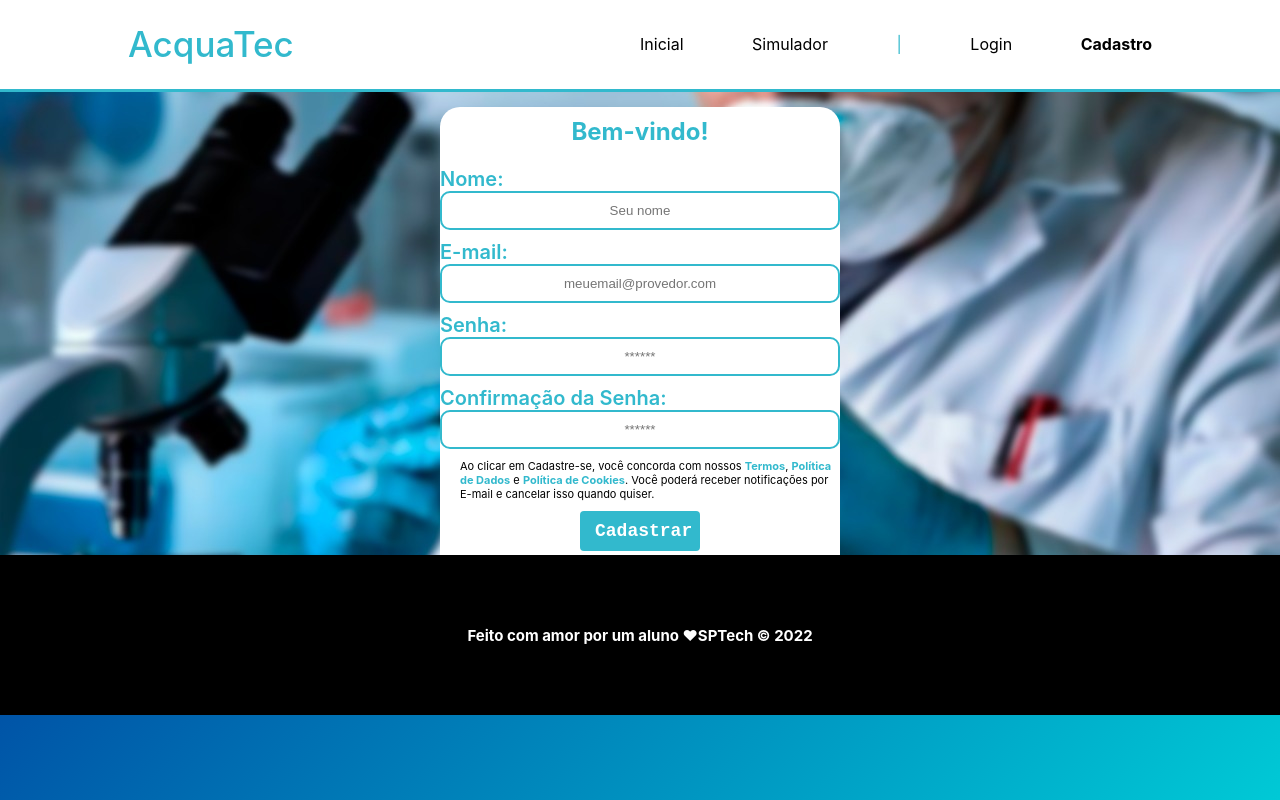
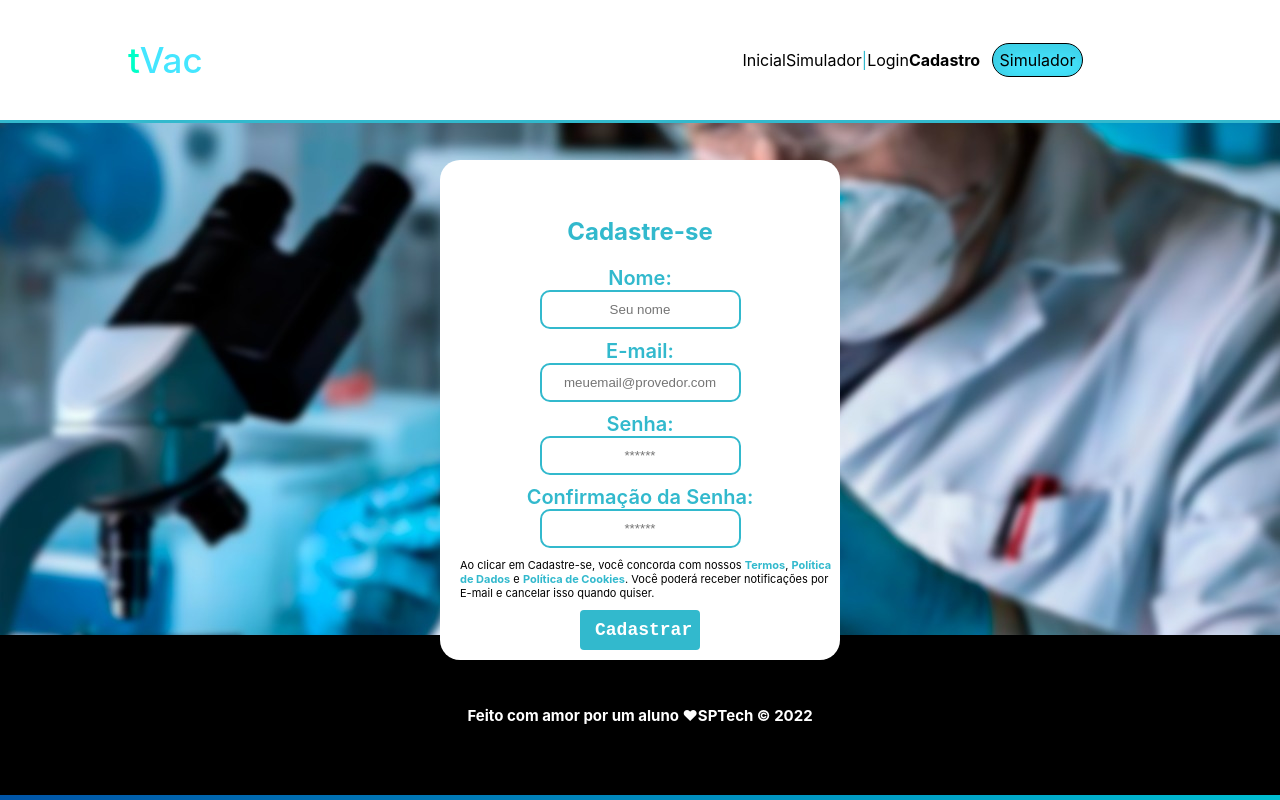
Before and after one commit to henrique-medeiros/SPRINT-2, a website: page public/cadastro.html in a window 1280 px wide. Drawn offline with Linux system fonts and the light colour scheme.

Commit message:
atualização cadastro

```diff
--- /dev/null
+++ b/cadastro/estilos1.css
@@ -0,0 +1,237 @@
+
+
+    body{
+    margin: 0px;
+    }
+    .corpo {
+    margin: 0;
+    font-family: monospace;
+    font-family: -apple-system, BlinkMacSystemFont, 'Segoe UI', Roboto, Oxygen, Ubuntu, Cantarell, 'Open Sans', 'Helvetica Neue', sans-serif;
+    }
+
+    .header {
+        border-bottom: 3px solid #32b9cd;
+        background-color: #ffffff;
+        width: 100vw;
+        height: 15vh;
+        position: fixed;
+    }
+
+    .header .container {
+        justify-content: space-between;
+    }
+
+    .header a {
+        text-decoration: none;
+        color: #000000;
+    }
+
+    li:hover {
+        text-decoration: underline;
+    }
+
+    .titulo {
+        margin: 0;
+        color: #32b9cd;
+    }
+
+    .container {
+        width: 80%;
+        margin: auto;
+        display: flex;
+        color: white;
+    }
+
+    .header .container {
+        justify-content: space-between;
+        align-items: center;
+        height: 100%;
+    }
+
+    .navbar {
+        width: 40%;
+        display: flex;
+        align-items: center;
+        justify-content: space-between;
+        list-style: none;
+        color: #32b9cd;
+    }
+
+    .agora {
+        font-weight: 650;
+        color: #32b9cd;
+    }
+
+    #faleconosco {
+        background-color: #32b9cd;
+        padding: 1.5%;
+        border-radius: 100px;
+        margin-left: 3%;
+        border: 1px solid black;
+        box-shadow: inset 5px 5px 15px 5px rgba(0,0,0,0.1);
+    }
+
+    .titulo {
+        color: #32b9cd;
+        width: fit-content;
+        font-weight: 500;
+        font-size: 35px;
+        background-color: white;
+    }
+
+    .fundo {
+        background-image:url(imagens/bg-propaganda-vacinas-para-home.png) ;
+        height: 65vh;
+        padding: 40px 0;
+        color: white;
+        background-size: cover;
+    }
+
+    .banner {
+        height: 500px;
+        background-size: cover;
+    }
+
+    .banner .card {
+        background-color: rgba(240, 248, 255, 0.418);
+        height: 450px;
+        width: 400px;
+        display: flex;
+        flex-direction: column;
+        align-items: center;
+        justify-content: center;
+        margin: auto;
+        margin-top: 20px;
+    }
+
+    .banner .card h1 h4 {
+        color: darkred;
+    }
+
+    .btn {
+        font-family: monospace;
+        margin-top: 10px;
+        border: 0;
+        font-weight: 600;
+        background-color: darkred;
+        color: white;
+        font-size: 18px;
+        border-radius: 4px;
+        padding: 10px 15px;
+
+    }
+
+    input {
+        height: 30px;
+        border: 2px solid #32b9cd;
+        border-radius: 8px;
+    }
+
+    /* Cadastro */
+
+    .containerCad {
+        width: 80%;
+        height: 80%;
+        margin: auto;
+        display: flex;
+        color: #32b9cd;
+    }
+
+    .cardCad {
+        margin-top: 5%;
+    }
+
+    .cardCad  h1 {
+        color: #32b9cd;
+        margin-top: initial;
+
+    }
+
+    .bannerCL {
+        height: 555px;
+        background-image: url("../Imagens site/fundo mao.jpg");
+        background-size: cover;
+    }
+
+    .bannerCL .cardCad {
+        background-color: white;
+        height: 450px;
+        width: 400px;
+        display: flex;
+        flex-direction: column;
+        align-items: center;
+        justify-content:space-around;
+        margin: auto;
+        margin-top: 5%;
+        padding: 10px 0;
+        border-radius: 20px;
+    }
+
+    .btnCad {
+        font-family: monospace;
+        margin-top: 10px;
+        border: 0;
+        font-weight: 600;
+        background-color: #32b9cd;
+        color: white;
+        font-size: 18px;
+        border-radius: 4px;
+        padding: 10px 15px;
+        cursor: pointer;
+    }
+
+
+
+    .letrinhas {
+        font-size: 11px;
+        margin-left: 5%;
+        color: black;
+    }
+
+    /* Login */
+
+    .cardLog {
+        background-color: white; /* ou #ffffff8f */
+        height: 315px;
+        width: 400px;
+        display: flex;
+        flex-direction: column;
+        align-items: center;
+        margin: auto;
+        margin-top: 10%;
+        padding: 10px 0;
+        color: #32b9cd;
+        border-radius: 20px;
+    }
+
+    .btnLog {
+        font-family: monospace;
+        margin-top: 10px;
+        border: 0;
+        font-weight: 600;
+        background-color: #32b9cd;
+        color: white;
+        font-size: 18px;
+        border-radius: 4px;
+        padding: 10px 15px;
+        cursor: pointer;
+        width: 175px;
+    }
+
+/* footer */
+    .footer {
+        background-color: #32b9cd;
+        height: 20vh;
+        color: white;
+        display: flex;
+        font-size: 15px;
+        width: 100%;
+      }
+
+      .footer .container {
+        justify-content: center;
+      }
+
+      body #espacamento {
+  height: 10vh;
+}
--- a/public/cadastro.html
+++ b/public/cadastro.html
@@ -6,7 +6,7 @@
     <meta http-equiv="X-UA-Compatible" content="IE=edge">
     <meta name="viewport" content="width=device-width, initial-scale=1.0">
 
-    <title>AcquaTec | Cadastro</title>
+    <title>tVac | Cadastro</title>
 
 
     <script src="./js/funcoes.js"></script>
@@ -23,9 +23,9 @@
 <body>
 
     <!--header inicio-->
-    <div class="header">
-        <div class="container">
-            <h1 class="titulo">AcquaTec</h1>
+    <div class="headerCad">
+        <div class="containerCad">
+            <h1 class="titulo"><a href="./index.html"><span style="color: #00ffc8">t</span><span style="color: #44e6ff">Vac</span></a></h1>
             <ul class="navbar">
                 <li>
                     <a href="./index.html">
@@ -42,13 +42,17 @@
                 <li class="agora">
                     <a href="./cadastro.html">Cadastro</a>
                 </li>
+                <li id="simulador">
+                    <a href="./simulador.html">Simulador</a>
+                </li>
             </ul>
         </div>
     </div>
+    <div id="espacamento"></div>
     <!--header fim-->
 
 
-    <div class="banner ">
+    <div class="bannerCad ">
         <div class="alerta_erro">
             <div class="card_erro" id="cardErro">
                 <span id="mensagem_erro"></span>
@@ -56,13 +60,13 @@
         </div>
         <div class="container_tamanho-conteudo">
             <div class="card_medio">
-                <h2>Bem-vindo!</h2>
                 <div class="formulario">
 
                     <!--
                          Para inserir mais um campo, copie uma das inputs abaixo.
                          Assim que inserir vá para o script abaixo.
                      -->
+                     <h2>Cadastre-se</h2>
 
                     <span class="tipo_campo">Nome:</span>
                     <input id="nome_input" type="text" placeholder="Seu nome">
--- a/public/css/style.css
+++ b/public/css/style.css
@@ -24,11 +24,14 @@ body {
   border-bottom: 3px solid #32b9cd;
   background-color: #ffffff;
   width: 100vw;
+  height: 15vh;
   position: fixed;
 }
 
 .header .container {
   justify-content: space-between;
+  align-items: center;
+  height: 100%;
 }
 
 .header a {
@@ -41,7 +44,7 @@ body {
 }
 
 .navbar {
-  width: 50%;
+  width: 40%;
   display: flex;
   align-items: center;
   justify-content: space-between;
@@ -258,8 +261,17 @@ button {
 }
 
 .formulario {
+  background-color: white;
+  height: 450px;
+  width: 400px;
   display: flex;
   flex-direction: column;
+  align-items: center;
+  justify-content:flex-end;
+  margin: auto;
+  margin-top: 5%;
+  padding: 10px 0;
+  border-radius: 20px;
 }
 
 input {
@@ -505,13 +517,40 @@ button:hover {
 
 /* CADASTRO */
 
+
+
+.headerCad {
+  border-bottom: 3px solid #32b9cd;
+  background-color: #ffffff;
+  width: 100vw;
+  height: 15vh;
+  position: fixed;
+}
+
+.headerCad .containerCad {
+  justify-content: space-between;
+  align-items: center;
+  height: 100%;
+}
+
+.headerCad a {
+  text-decoration: none;
+  color: #000000;
+}
+
+.containerCad {
+  width: 80%;
+  margin: auto;
+  display: flex;
+  color: white;
+}
+
 .card_medio {
   margin-top: 5%;
+
 }
 
 .container_tamanho-conteudo {
-  width: 80%;
-  height: 80%;
   margin: auto;
   display: flex;
   color: #32b9cd;
@@ -519,11 +558,10 @@ button:hover {
 
 .card_medio  h2 {
   color: #32b9cd;
-  margin-top: initial;
 
 }
 
-.banner .card_medio {
+.bannerCad .card_medio {
   background-color: white;
   height: 450px;
   width: 400px;
@@ -531,13 +569,15 @@ button:hover {
   flex-direction: column;
   align-items: center;
   justify-content:space-around;
-  margin: auto;
   margin-top: 5%;
   padding: 10px 0;
+  padding-bottom: 20px;
   border-radius: 20px;
+  margin: auto;
+  margin-top: 10vh;
 }
 
-.banner {
+.bannerCad {
   height: 555px;
   background-image: url("../../Imagens site/fundo mao.jpg");
   background-size: cover;
@@ -561,3 +601,12 @@ button:hover {
   margin-left: 5%;
   color: black;
 }
+
+#simulador {
+  background-color: #44e6ff;
+  padding: 1.5%;
+  border-radius: 100px;
+  margin-left: 3%;
+  border: 1px solid black;
+  box-shadow: inset 5px 5px 15px 5px rgba(0,0,0,0.1);
+}
```
Also changed, not shown: cadastro/cadastro_antigo.html (added, +71 -0 lines).
